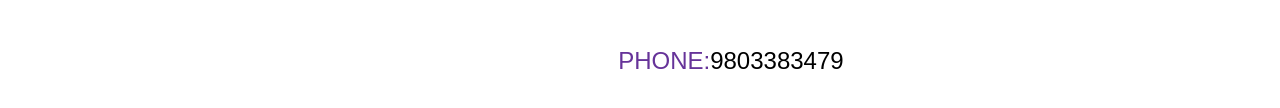
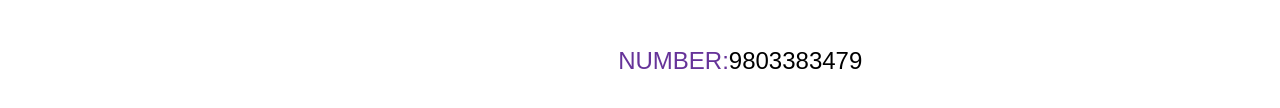
Before and after one commit to iamsuril1/personal_portfolio, a plain HTML site: page index.html in a window 1280 px wide. Shown: the part 244-352 px from the top of the page. Drawn offline with Linux system fonts and the light colour scheme.

Commit message:
Changed span

```diff
--- a/index.html
+++ b/index.html
@@ -28,7 +28,7 @@
             <ul class="body_ul">
                 <li><span>NAME:</span>Suril Pokharel</li>
                 <li><span>EMAIL:</span>surilpokharel4@gmail.com</li>
-                <li><span>PHONE:</span>9803383479</li>
+                <li><span>NUMBER:</span>9803383479</li>
             </ul>
         </div>
     </section>
```
